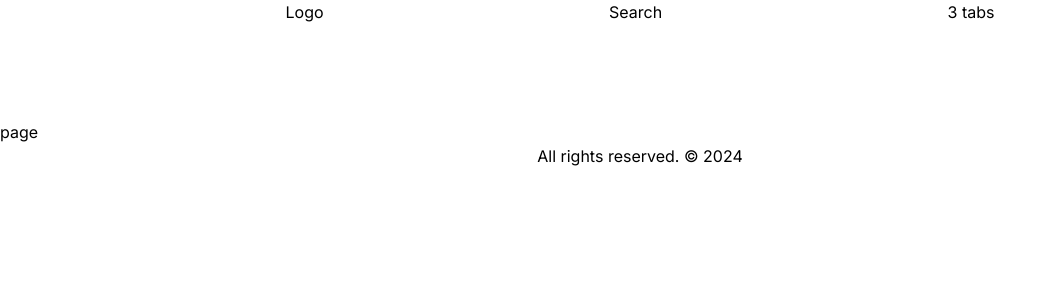
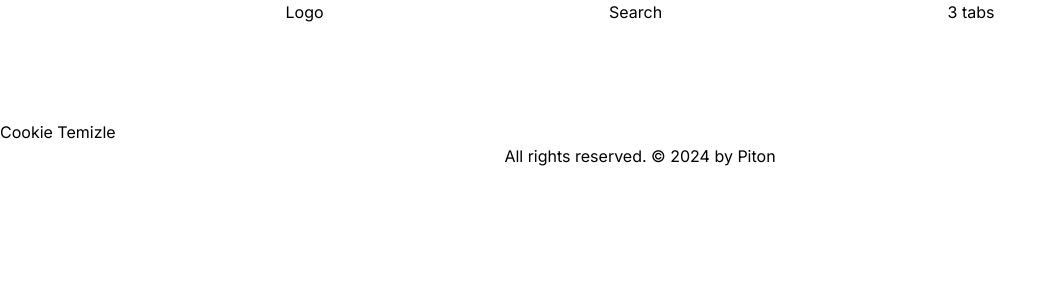
Before and after one commit to bilalgursen/piton_interview, a Next.js app: page / in a window 1280 px wide. Shown: the top 300 px of the page, without its empty margins (0-1056 px from the left). Built offline with nearby package versions, Linux system fonts and the light colour scheme.

Commit message:
Remove header and footer from the layout and add a home container to the page.

```diff
--- a/src/app/layout.tsx
+++ b/src/app/layout.tsx
@@ -1,8 +1,6 @@
 import type { Metadata } from "next";
 import { Inter } from "next/font/google";
 import "./globals.css";
-import Header from "@/components/layout/Header";
-import Footer from "@/components/layout/Footer";
 
 const inter = Inter({ subsets: ["latin"] });
 
@@ -18,11 +16,7 @@ export default function RootLayout({
 }>) {
   return (
     <html lang="en">
-      <body className={inter.className}>
-        <Header />
-        {children}
-        <Footer />
-      </body>
+      <body className={inter.className}>{children}</body>
     </html>
   );
 }
--- a/src/app/page.tsx
+++ b/src/app/page.tsx
@@ -1,3 +1,9 @@
+import HomeContainer from "@/components/container/Home";
+
 export default function page() {
-  return <div>page</div>;
+  return (
+    <>
+      <HomeContainer />
+    </>
+  );
 }
--- /dev/null
+++ b/src/components/container/Home/index.tsx
@@ -0,0 +1,13 @@
+import DeleteCookie from "@/components/deleteCookies";
+import Footer from "@/components/layout/Footer";
+import Header from "@/components/layout/Header";
+
+export default function HomeContainer() {
+  return (
+    <>
+      <Header />
+      <DeleteCookie />
+      <Footer />
+    </>
+  );
+}
--- /dev/null
+++ b/src/components/deleteCookies.tsx
@@ -0,0 +1,15 @@
+"use client";
+import Cookies from "js-cookie";
+export default function DeleteCookie() {
+  const deleteCookie = () => {
+    Cookies.remove("token");
+    window.location.reload();
+  };
+  return (
+    <>
+      <div className="cursor-pointer" onClick={() => deleteCookie()}>
+        Cookie Temizle
+      </div>
+    </>
+  );
+}
--- a/src/components/layout/Footer/index.tsx
+++ b/src/components/layout/Footer/index.tsx
@@ -1,7 +1,7 @@
 const Footer = () => {
   return (
     <footer className="h-[120px] w-full text-center">
-      All rights reserved. &copy; 2024
+      All rights reserved. &copy; 2024 by Piton
     </footer>
   );
 };
```
